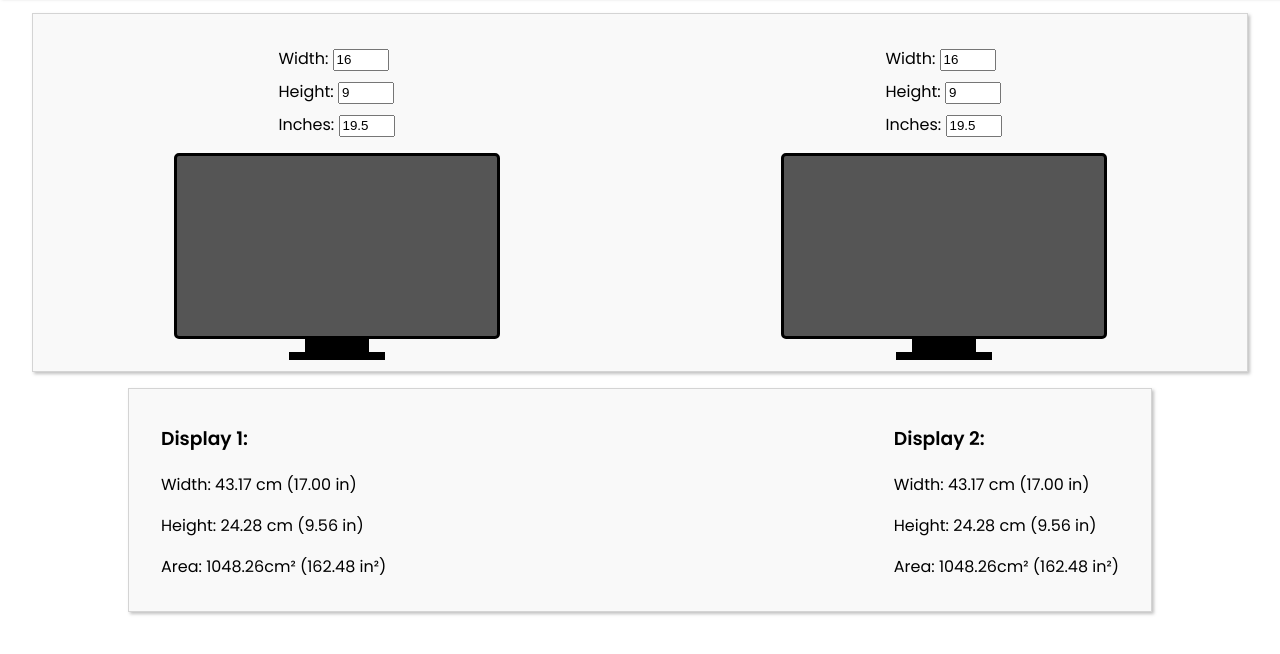
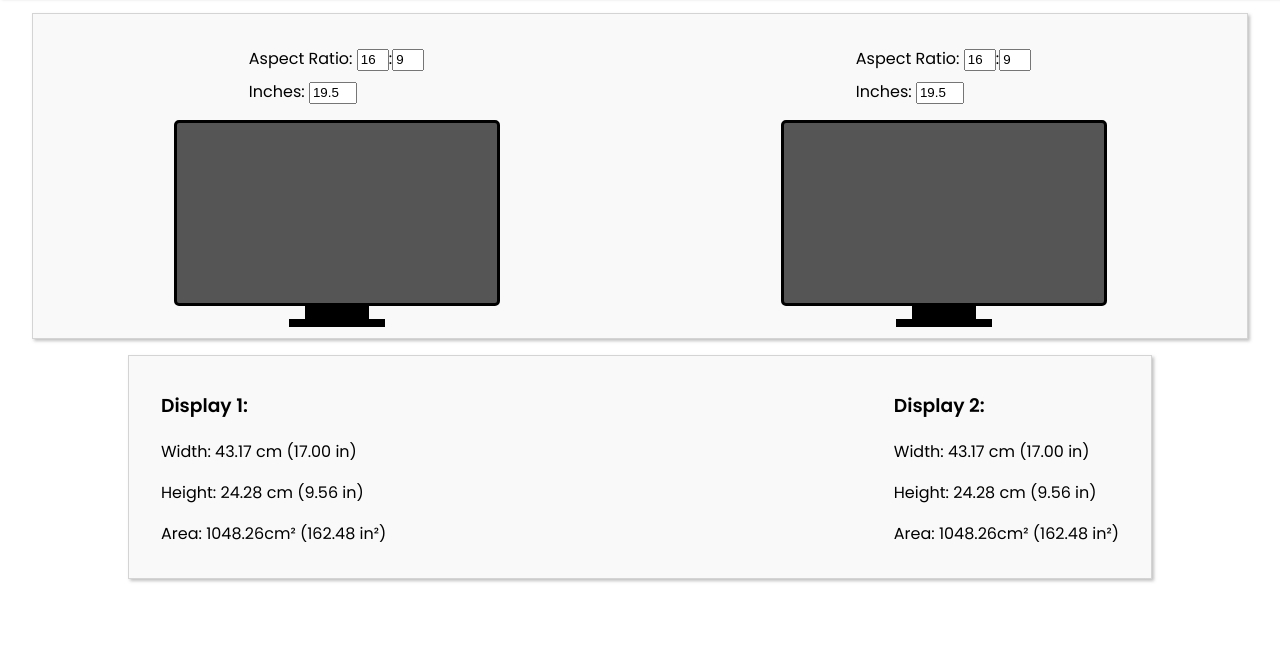
Before and after one commit to bernard-rodrigues/screenmaster, a plain HTML site: page index.html in a window 1280 px wide. Shown: the part 76-730 px from the top of the page. Drawn offline with nearby package versions, Linux system fonts and the light colour scheme.

Commit message:
Layout update

```diff
--- a/index.html
+++ b/index.html
@@ -28,9 +28,11 @@
     <div id="mainContainer">
         <div id="data1">
             <div id="form1" class="form">
-                <label for="width1">Width: <input id="width1" name="width1" value="16" type="text" /></label>
-                <label for="height1">Height: <input id="height1" name="height1" value="9" type="text" /></label>
-                <label for="inches1">Inches: <input id="inches1" name="inches1" value="19.5" type="text" /></label>
+                <div>
+                    <label>Aspect Ratio: </label>
+                    <input id="width1" name="width1" value="16" type="text" placeholder="width"/>:<input id="height1" name="height1" value="9" type="text" placeholder="height"/>
+                </div>
+                <label for="inches1">Inches: <input id="inches1" class="inches" name="inches1" value="19.5" type="text" /></label>
             </div>
 
             <div id="screen-1">
@@ -41,9 +43,11 @@
 
         <div id="data2">
             <div id="form2" class="form">
-                <label for="width2">Width: <input id="width2" name="width2" value="16" type="text"></input></label>
-                <label for="height2">Height: <input id="height2" name="height2" value="9" type="text"></input></label>
-                <label for="inches2">Inches: <input id="inches2" name="inches2" value="19.5" type="text"></input></label>
+                <div>
+                    <label>Aspect Ratio: </label>
+                    <input id="width2" name="width2" value="16" type="text"></input>:<input id="height2" name="height2" value="9" type="text"></input>
+                </div>
+                <label for="inches2">Inches: <input id="inches2" class="inches" name="inches2" value="19.5" type="text"></input></label>
             </div>
 
             <div id="screen-2">
--- a/style.css
+++ b/style.css
@@ -33,7 +33,11 @@ header div{
 
 input{
     height: 1rem;
-    width: 3rem;
+    width: 1.5rem;
+}
+
+.inches{
+    width: 2.5rem;
 }
 
 #mainContainer{
```
